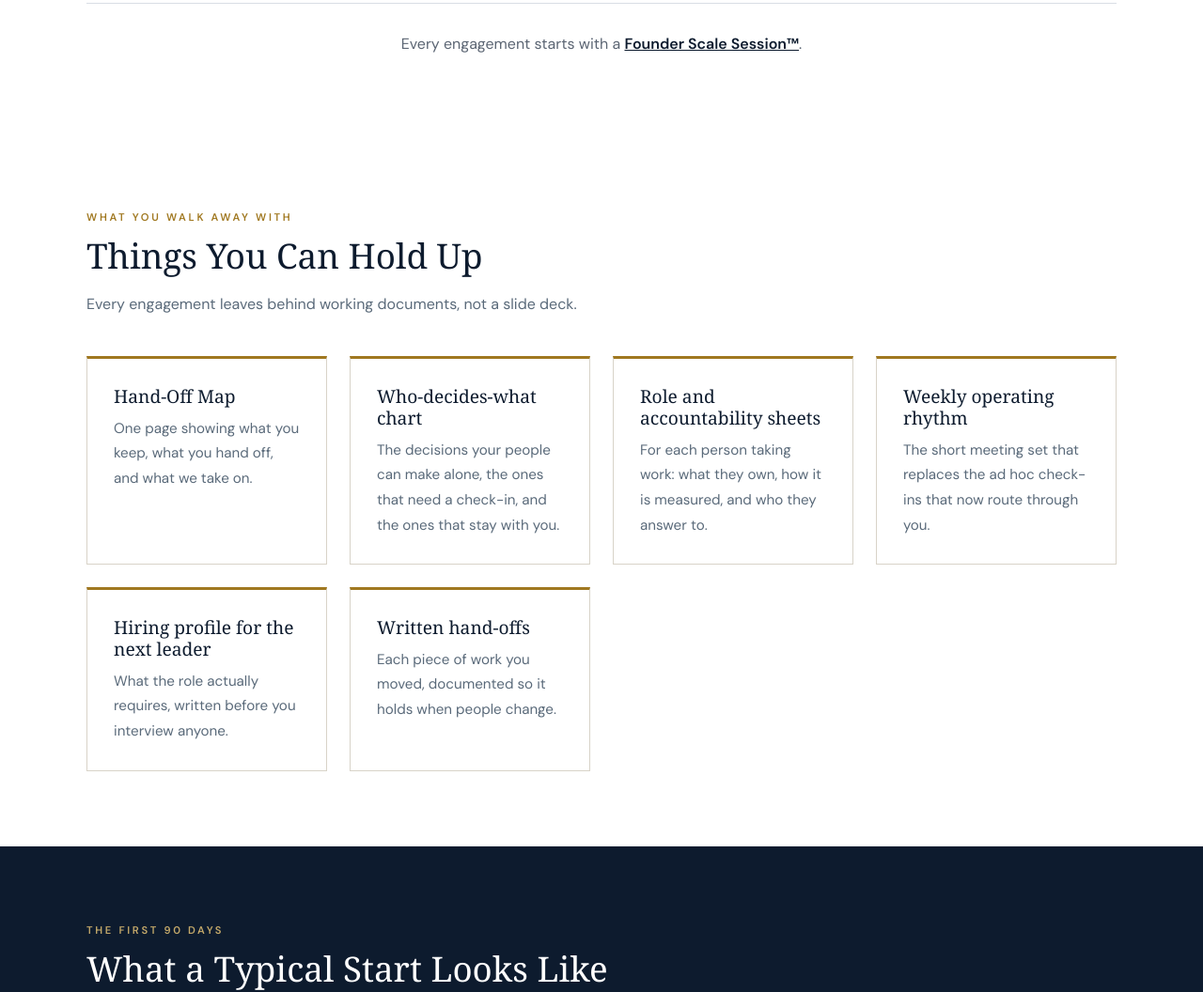
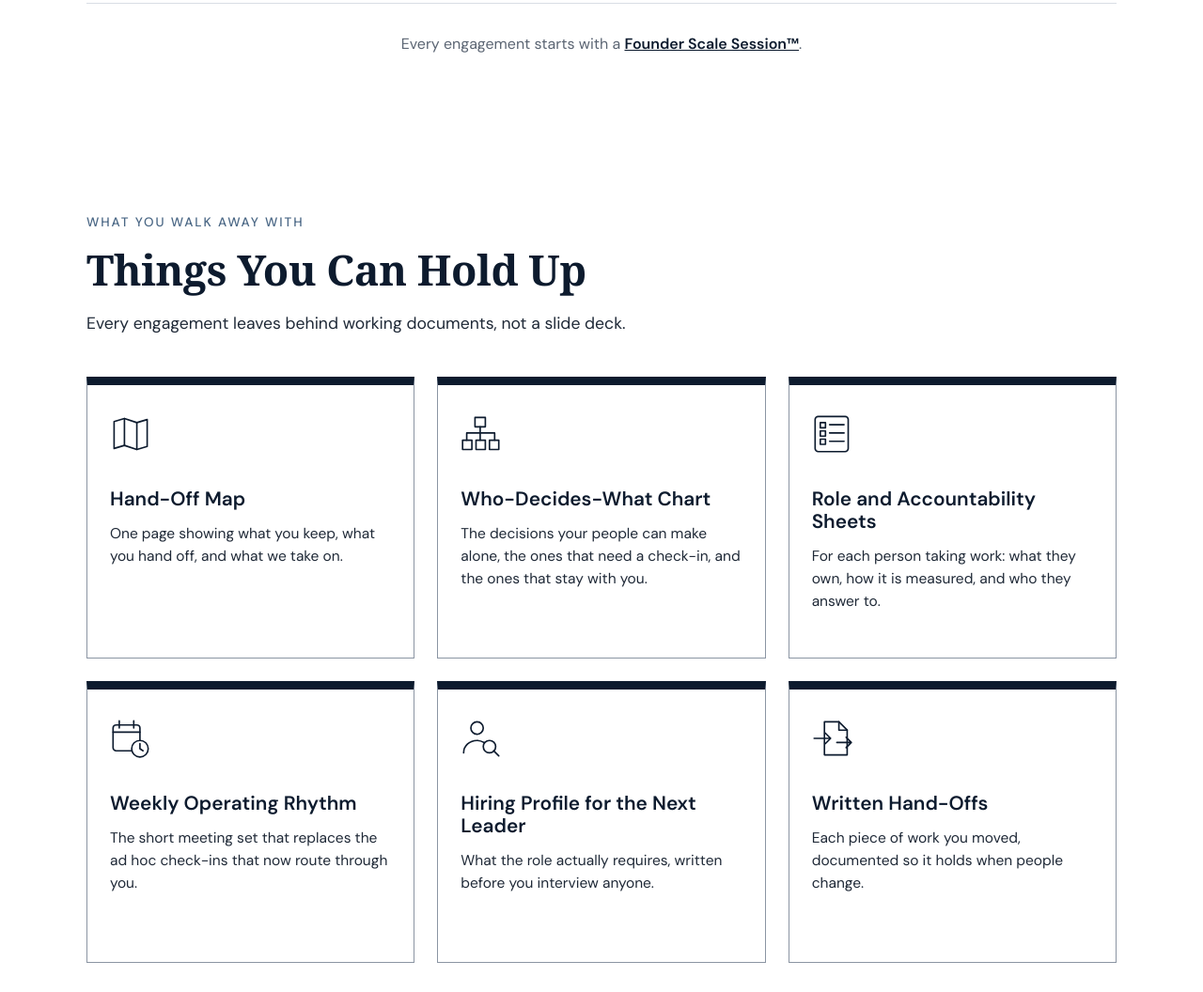
Before and after one commit to Assgnmnt/DeepSightStrategy, a plain HTML site: page solutions.html in a window 1280 px wide. Shown: the part 2455-3511 px from the top of the page at 94% size. Drawn offline with Linux system fonts and the light colour scheme.

Commit message:
How We Partner: Things You Can Hold Up as icon cards per mockup
Co-Authored-By: Claude Sonnet 5.5 <noreply@anthropic.com>
Claude-Session: https://claude.ai/code/session_01FLU4LpmiHj4XPWneNP5H4h

```diff
--- a/solutions.html
+++ b/solutions.html
@@ -132,6 +132,16 @@
 .tw-start{border-top:1px solid #D9DEE5;padding-top:1.75rem;text-align:center;color:#5B6573}
 .tw-start a{color:#0D1B2E;font-weight:600}
 @media(max-width:900px){.tw-row{grid-template-columns:1fr}.tw-box{grid-column:1}.tw-cols{grid-template-columns:1fr;gap:1.25rem}.tw-cols>div,.tw-cols>div:first-child{padding:0;border-left:0}.tw-box{grid-template-columns:1fr}.tw-box>div+div{border-left:0;border-top:1px solid #C9D2DF}}
+.hu-sec{padding:5rem 0;background:#fff}
+.hu-eyebrow{font-size:.85rem;letter-spacing:.14em;text-transform:uppercase;color:#4A6785;font-weight:500}
+.hu-sec h2{font-family:Georgia,'Times New Roman',serif;font-weight:700;font-size:clamp(2rem,4.5vw,2.8rem);color:#0D1B2E;margin:.7rem 0 .9rem;letter-spacing:-.01em}
+.hu-lead{color:#1F2937;font-size:1.1rem;margin-bottom:2.5rem}
+.hu-grid{display:grid;grid-template-columns:repeat(3,1fr);gap:1.5rem}
+.hu-card{border:1px solid #8B95A3;border-top:9px solid #0D1B2E;padding:1.9rem 1.5rem 2rem;min-height:300px;background:#fff}
+.hu-card svg{display:block;margin-bottom:2.2rem}
+.hu-card h3{font-family:'DM Sans',Arial,sans-serif;font-weight:700;font-size:1.3rem;line-height:1.15;color:#0D1B2E;margin-bottom:.8rem}
+.hu-card p{color:#1F2937;font-size:.97rem;line-height:1.55}
+@media(max-width:900px){.hu-grid{grid-template-columns:1fr 1fr}}@media(max-width:560px){.hu-grid{grid-template-columns:1fr}}
 @media(max-width:640px){.hp-step{grid-template-columns:1fr;gap:.5rem}}
 </style>
 
@@ -218,18 +228,18 @@
   </div>
 </section>
 
-<section class="hp-sec">
+<section class="hu-sec">
   <div class="hp-wrap">
-    <span class="eyebrow">What You Walk Away With</span>
+    <span class="hu-eyebrow">What You Walk Away With</span>
     <h2>Things You Can Hold Up</h2>
-    <p class="hp-lead">Every engagement leaves behind working documents, not a slide deck.</p>
-    <div class="hp-grid">
-      <div class="hp-card"><h3>Hand-Off Map</h3><p>One page showing what you keep, what you hand off, and what we take on.</p></div>
-      <div class="hp-card"><h3>Who-decides-what chart</h3><p>The decisions your people can make alone, the ones that need a check-in, and the ones that stay with you.</p></div>
-      <div class="hp-card"><h3>Role and accountability sheets</h3><p>For each person taking work: what they own, how it is measured, and who they answer to.</p></div>
-      <div class="hp-card"><h3>Weekly operating rhythm</h3><p>The short meeting set that replaces the ad hoc check-ins that now route through you.</p></div>
-      <div class="hp-card"><h3>Hiring profile for the next leader</h3><p>What the role actually requires, written before you interview anyone.</p></div>
-      <div class="hp-card"><h3>Written hand-offs</h3><p>Each piece of work you moved, documented so it holds when people change.</p></div>
+    <p class="hu-lead">Every engagement leaves behind working documents, not a slide deck.</p>
+    <div class="hu-grid">
+      <div class="hu-card"><svg width="44" height="44" viewBox="0 0 40 40" fill="none" stroke="#0D1B2E" stroke-width="1.5" stroke-linecap="round" stroke-linejoin="round" aria-hidden="true"><path d="M4 8l10-3 12 4 10-3v26l-10 3-12-4-10 3z"/><path d="M14 5v26M26 9v26"/></svg><h3>Hand-Off Map</h3><p>One page showing what you keep, what you hand off, and what we take on.</p></div>
+      <div class="hu-card"><svg width="44" height="44" viewBox="0 0 40 40" fill="none" stroke="#0D1B2E" stroke-width="1.5" stroke-linecap="round" stroke-linejoin="round" aria-hidden="true"><rect x="14" y="4" width="10" height="9"/><rect x="2" y="26" width="9" height="9"/><rect x="15" y="26" width="9" height="9"/><rect x="28" y="26" width="9" height="9"/><path d="M19 13v6M6 26v-7h27v7M19 19v7"/></svg><h3>Who-Decides-What Chart</h3><p>The decisions your people can make alone, the ones that need a check-in, and the ones that stay with you.</p></div>
+      <div class="hu-card"><svg width="44" height="44" viewBox="0 0 40 40" fill="none" stroke="#0D1B2E" stroke-width="1.5" stroke-linecap="round" stroke-linejoin="round" aria-hidden="true"><rect x="3" y="3" width="32" height="34" rx="3"/><rect x="8" y="9" width="5" height="5"/><rect x="8" y="17" width="5" height="5"/><rect x="8" y="25" width="5" height="5"/><path d="M17 11h14M17 19h14M17 27h14"/></svg><h3>Role and Accountability Sheets</h3><p>For each person taking work: what they own, how it is measured, and who they answer to.</p></div>
+      <div class="hu-card"><svg width="44" height="44" viewBox="0 0 40 40" fill="none" stroke="#0D1B2E" stroke-width="1.5" stroke-linecap="round" stroke-linejoin="round" aria-hidden="true"><rect x="3" y="7" width="26" height="25" rx="3"/><path d="M9 3v7M23 3v7M3 14h26"/><circle cx="29" cy="30" r="8" fill="#fff"/><path d="M29 25v5l3 2"/></svg><h3>Weekly Operating Rhythm</h3><p>The short meeting set that replaces the ad hoc check-ins that now route through you.</p></div>
+      <div class="hu-card"><svg width="44" height="44" viewBox="0 0 40 40" fill="none" stroke="#0D1B2E" stroke-width="1.5" stroke-linecap="round" stroke-linejoin="round" aria-hidden="true"><circle cx="16" cy="10" r="6"/><path d="M3 34c0-7 6-12 13-12 3 0 5 1 7 2"/><circle cx="28" cy="28" r="6"/><path d="M32 32l5 5"/></svg><h3>Hiring Profile for the Next Leader</h3><p>What the role actually requires, written before you interview anyone.</p></div>
+      <div class="hu-card"><svg width="44" height="44" viewBox="0 0 40 40" fill="none" stroke="#0D1B2E" stroke-width="1.5" stroke-linecap="round" stroke-linejoin="round" aria-hidden="true"><path d="M12 4h14l8 8v24H12z"/><path d="M26 4v8h8M2 20h16M13 15l5 5-5 5M24 24h14M33 19l5 5-5 5" transform="translate(0,0)"/></svg><h3>Written Hand-Offs</h3><p>Each piece of work you moved, documented so it holds when people change.</p></div>
     </div>
   </div>
 </section>
```
